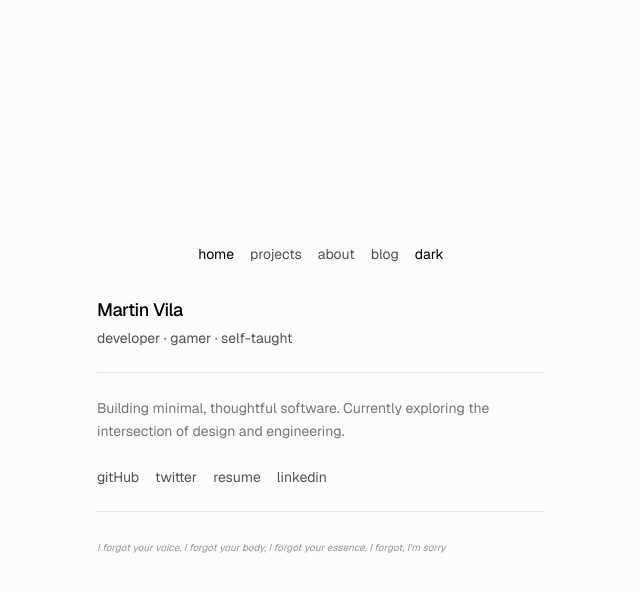
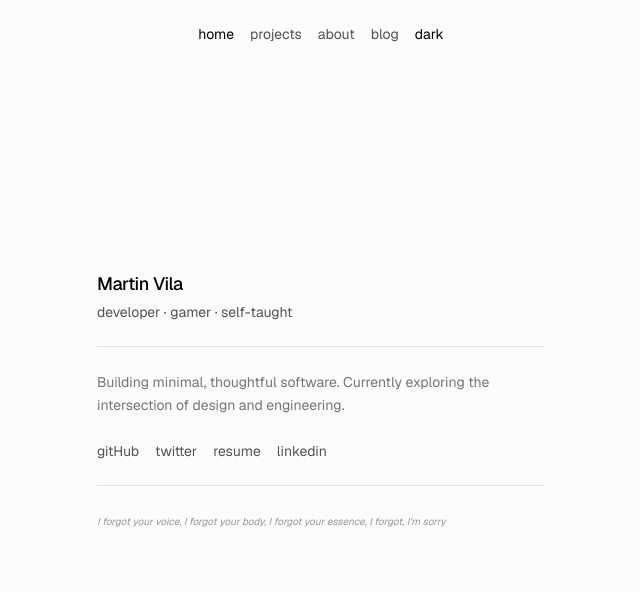
Before and after one commit to kWAYTV/portfolio, a Next.js app: page / in a window 1280 px wide. Shown: the top 592 px of the page, without its empty margins (319-959 px from the left). Built offline with nearby package versions, Linux system fonts and the light colour scheme.

Commit message:
refactor: Adjust PageWrapper layout for improved positioning of navigation elements

```diff
--- a/src/components/shared/page-wrapper.tsx
+++ b/src/components/shared/page-wrapper.tsx
@@ -35,8 +35,8 @@ function NavLink({
 
 export function PageWrapper({ children }: PageWrapperProps) {
   return (
-    <main className="flex min-h-svh flex-col items-center justify-center gap-8 px-4 py-8 sm:px-6 sm:py-12">
-      <nav className="flex items-center gap-3 sm:gap-4">
+    <main className="relative flex min-h-svh flex-col items-center justify-center px-4 py-8 sm:px-6 sm:py-12">
+      <nav className="-translate-x-1/2 absolute top-4 left-1/2 flex items-center gap-3 sm:top-6 sm:gap-4">
         {navItems.map((item) => (
           <NavLink href={item.href} key={item.href}>
             {item.label}
```
